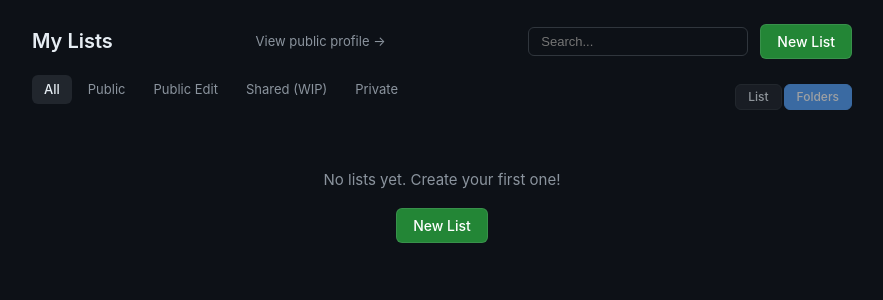
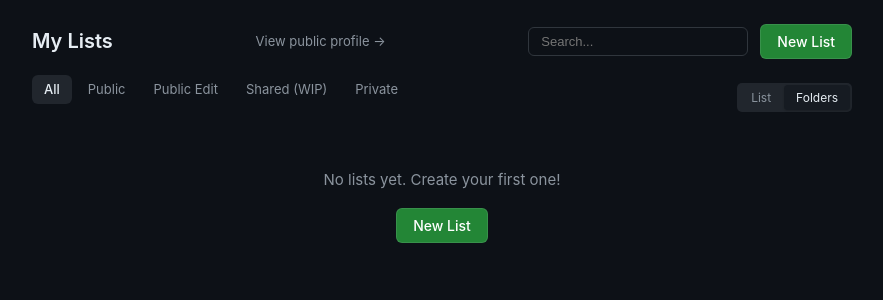
Before and after one commit to tmad4000/listhub, a Flask app: page /dash in a window 1280 px wide. Shown: the part 54-354 px from the top of the page, without its empty margins (198-1081 px from the left). Run offline with Flask 3, Linux system fonts and the light colour scheme; a user stored in the database is signed in; data that the repository does not hold is empty; some libraries are stand-ins or nearby versions.

Commit message:
feat: replace view toggle with subtle segmented control (iOS-style)

```diff
--- a/static/style.css
+++ b/static/style.css
@@ -698,3 +698,29 @@ a:hover { color: var(--accent-hover); text-decoration: underline; }
     background: var(--border);
     margin: 4px 0;
 }
+
+/* Segmented control (view toggle) */
+.seg-control {
+    display: inline-flex;
+    background: var(--bg-tertiary);
+    border-radius: 5px;
+    padding: 2px;
+    gap: 1px;
+}
+.seg-control a {
+    padding: 3px 12px;
+    font-size: 12px;
+    color: var(--text-muted);
+    text-decoration: none;
+    border-radius: 4px;
+    transition: all 0.15s;
+}
+.seg-control a:hover {
+    color: var(--text);
+    text-decoration: none;
+}
+.seg-control a.active {
+    background: var(--bg-secondary);
+    color: var(--text);
+    box-shadow: 0 1px 2px rgba(0,0,0,0.2);
+}
--- a/templates/dash.html
+++ b/templates/dash.html
@@ -21,9 +21,9 @@
         <a href="{{ url_for('views.dashboard', visibility='shared', view=view_mode) }}" class="filter-tab {% if visibility_filter == 'shared' %}active{% endif %}">Shared (WIP)</a>
         <a href="{{ url_for('views.dashboard', visibility='private', view=view_mode) }}" class="filter-tab {% if visibility_filter == 'private' %}active{% endif %}">Private</a>
     </div>
-    <div class="view-toggle" style="opacity: 0.6; font-size: 12px;">
-        <a href="{{ url_for('views.dashboard', view='list', visibility=visibility_filter, q=q) }}" class="btn btn-sm {% if view_mode == 'list' %}btn-active{% endif %}" title="List view">List</a>
-        <a href="{{ url_for('views.dashboard', view='folders', visibility=visibility_filter, q=q) }}" class="btn btn-sm {% if view_mode == 'folders' %}btn-active{% endif %}" title="Folder view">Folders</a>
+    <div class="seg-control">
+        <a href="{{ url_for('views.dashboard', view='list', visibility=visibility_filter, q=q) }}" class="{% if view_mode == "list" %}active{% endif %}">List</a>
+        <a href="{{ url_for('views.dashboard', view='folders', visibility=visibility_filter, q=q) }}" class="{% if view_mode == "folders" %}active{% endif %}">Folders</a>
     </div>
 </div>
 
--- a/templates/profile.html
+++ b/templates/profile.html
@@ -9,9 +9,9 @@
 {% if items %}
 
 <div style="display: flex; justify-content: flex-end; margin-bottom: 12px;">
-    <div class="view-toggle">
-        <a href="/@{{ profile_user.username }}?view=list" class="btn btn-sm {% if view_mode == 'list' %}btn-active{% endif %}" title="List view">List</a>
-        <a href="/@{{ profile_user.username }}?view=folders" class="btn btn-sm {% if view_mode == 'folders' %}btn-active{% endif %}" title="Folder view">Folders</a>
+    <div class="seg-control">
+        <a href="/@{{ profile_user.username }}?view=list" class="{% if view_mode == 'list' %}active{% endif %}">List</a>
+        <a href="/@{{ profile_user.username }}?view=folders" class="{% if view_mode == 'folders' %}active{% endif %}">Folders</a>
     </div>
 </div>
 
```
Also changed, not shown: 1 other file.
